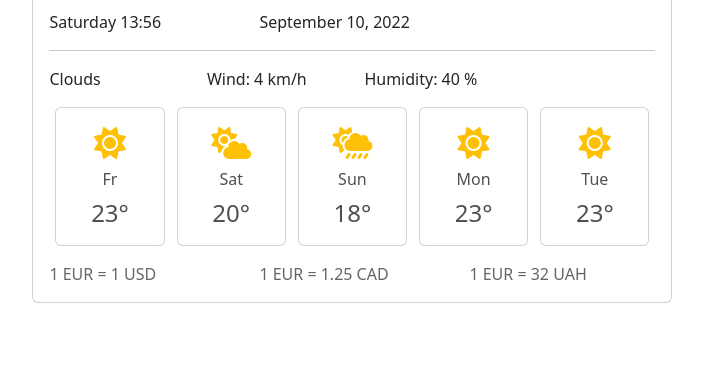
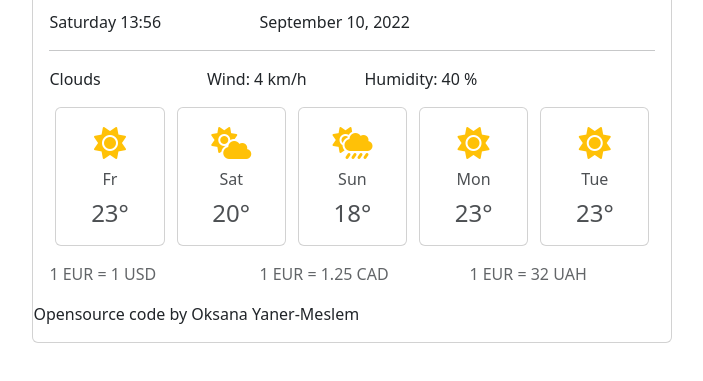
Before and after one commit to testokok/my-weather-app, a plain HTML site: page index.html in a window 1280 px wide. Shown: the part 235-616 px from the top of the page, without its empty margins (6-709 px from the left). Drawn offline with nearby package versions, Linux system fonts and the light colour scheme.

Commit message:
Update index.html

```diff
--- a/index.html
+++ b/index.html
@@ -98,6 +98,7 @@
           </fieldset>
         </form>
       </div>
+      <p><a htrf="#">Opensource code</a> by Oksana Yaner-Meslem</p>
     </div>
 
     <script src="src/index.js"></script>
```
